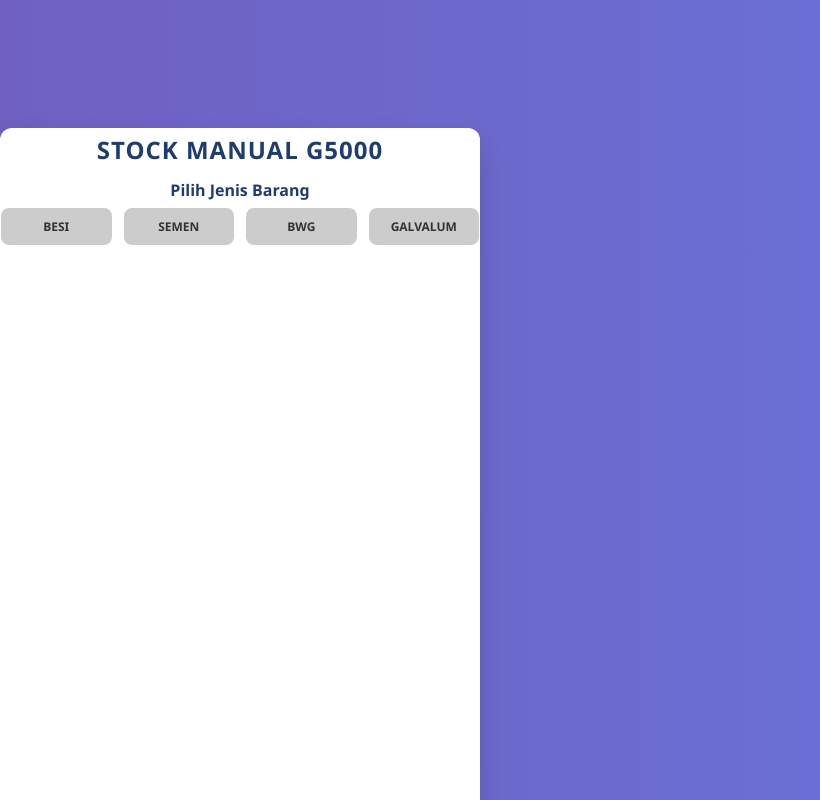
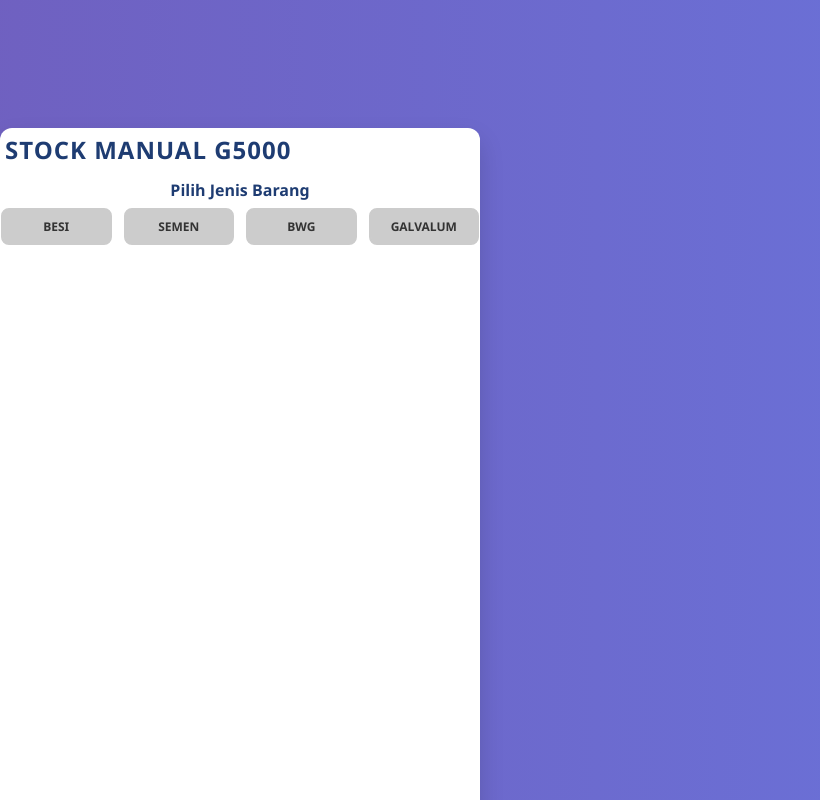
Before and after one commit to Arif-komp/InOutStock, a website: page index.html in a window 1280 px wide. Shown: the top 800 px of the page, without its empty margins (0-820 px from the left). Drawn offline with Linux system fonts and the light colour scheme.

Commit message:
Update index.html

```diff
--- a/index.html
+++ b/index.html
@@ -46,8 +46,8 @@ body {
   display: flex;
   flex-direction: column;
   gap: 5px;
-  align-items: center;
-  justify-content: flex-start;
+  align-items: flex-start;
+  justify-content: center;
   overflow: hidden;
 }
 h2 {
```
